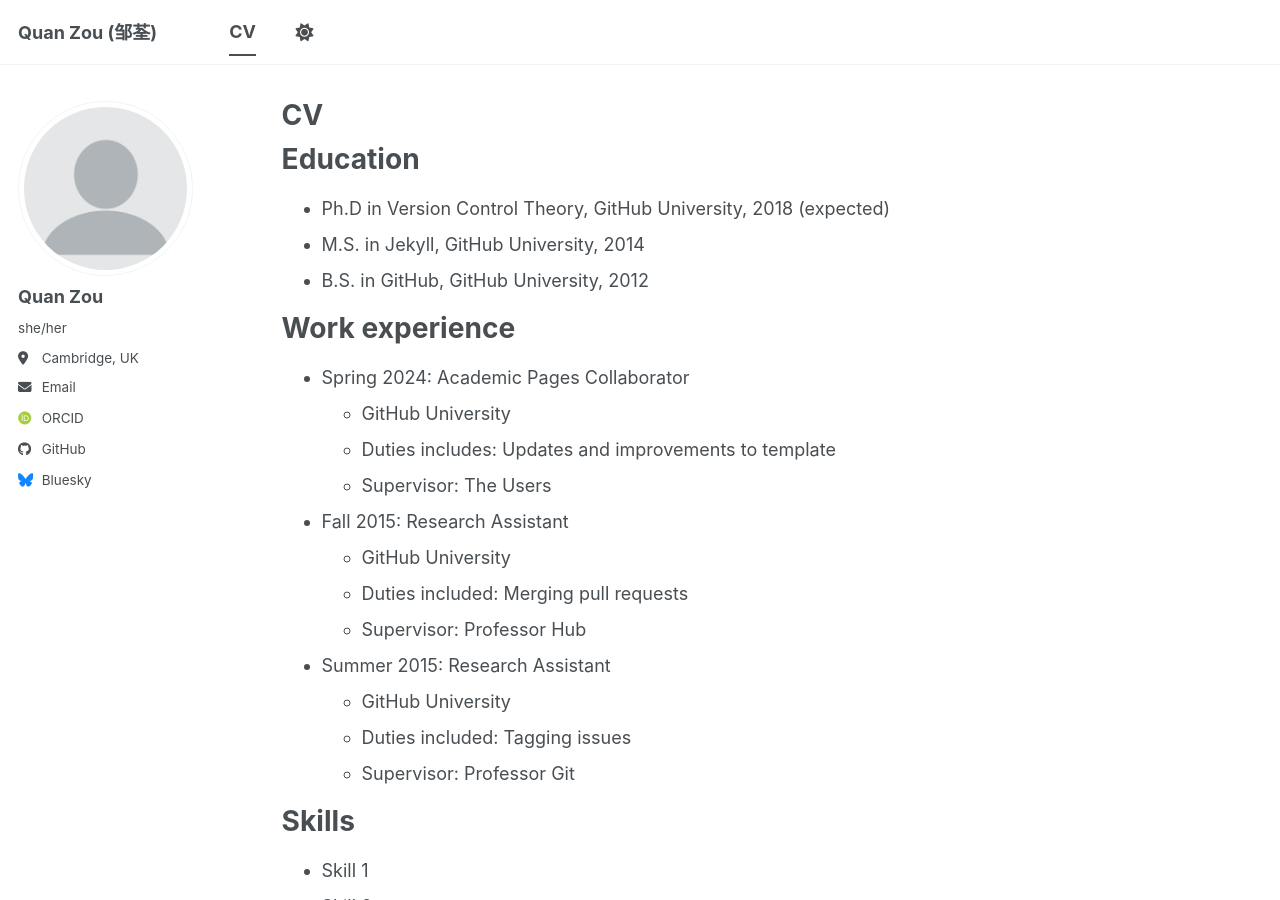
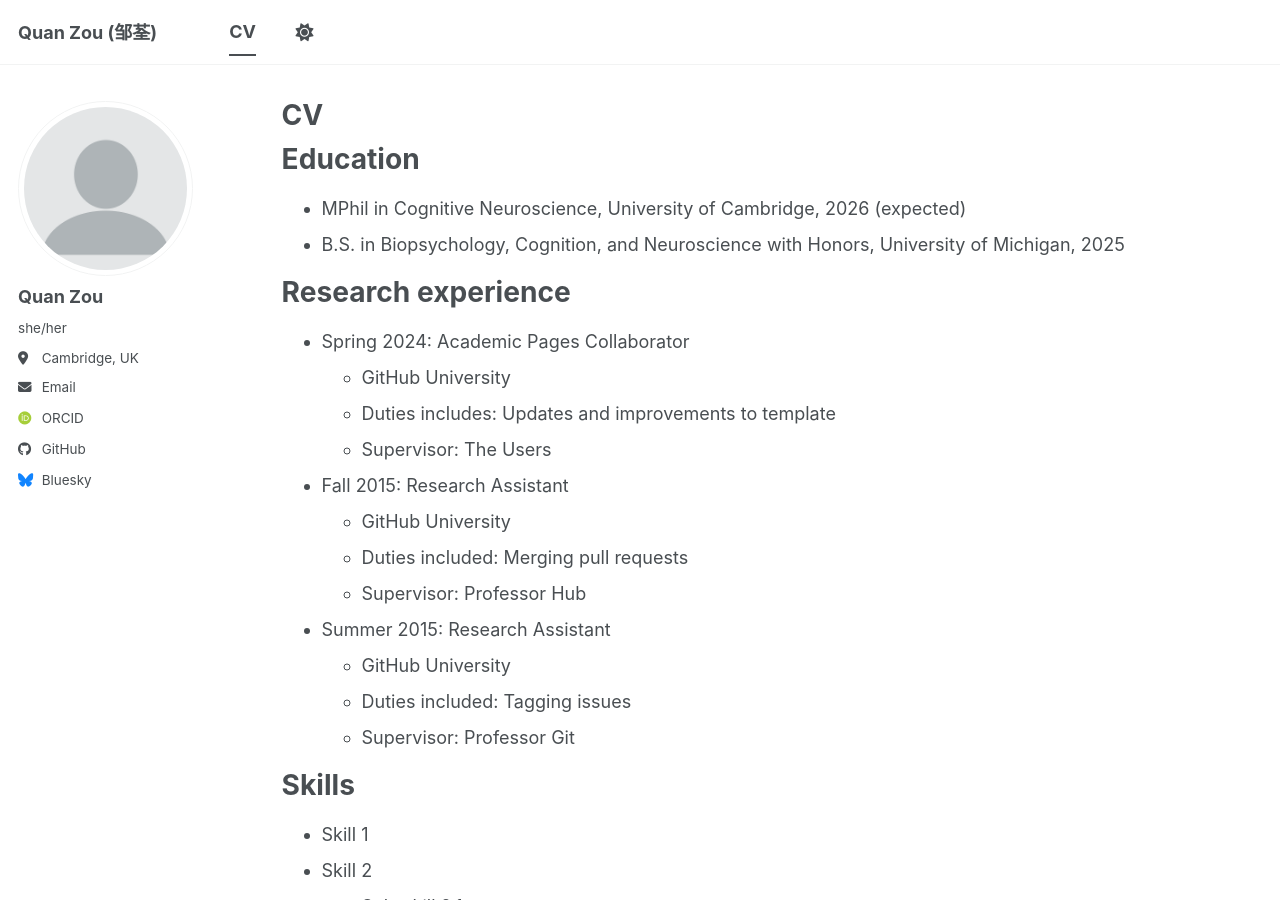
Before and after one commit to zquan2617/zquan2617.github.io, a Jekyll site: the page built from _pages/cv.md, in a window 1280 px wide and 900 px high. Built offline with Jekyll 4.4.1, drawn with Linux system fonts in a browser that asks for light colours; some web fonts are replaced; a script bundle is joined from its source files by our own code; library files that are not in the unit come from our copies.

Commit message:
Revise education and work experience in CV
Updated education and work experience sections in CV.

```diff
--- a/_pages/cv.md
+++ b/_pages/cv.md
@@ -11,11 +11,10 @@
 
 Education
 ======
-* Ph.D in Version Control Theory, GitHub University, 2018 (expected)
-* M.S. in Jekyll, GitHub University, 2014
-* B.S. in GitHub, GitHub University, 2012
+* MPhil in Cognitive Neuroscience, University of Cambridge, 2026 (expected)
+* B.S. in Biopsychology, Cognition, and Neuroscience with Honors, University of Michigan, 2025
 
-Work experience
+Research experience
 ======
 * Spring 2024: Academic Pages Collaborator
   * GitHub University
```
